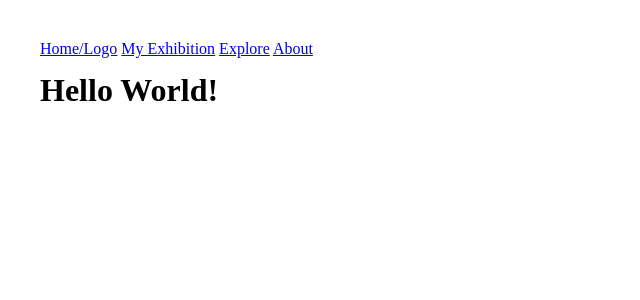
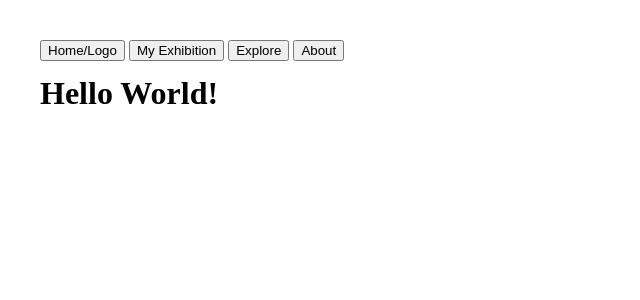
Before and after one commit to hw04/artacquire, a SvelteKit app: page / in a window 1280 px wide. Shown: the top 300 px of the page, without its empty margins (0-640 px from the left). Built offline with nearby package versions, Linux system fonts and the light colour scheme.

Commit message:
Update homepage and layout

```diff
--- a/src/routes/+layout.svelte
+++ b/src/routes/+layout.svelte
@@ -1,16 +1,15 @@
 <script>
+	import { goto } from '$app/navigation'
 	import '../app.css'
 </script>
 
 <nav>
 	<div>
-		<a href="/">Home/Logo</a>
-		<a href="/myexhibition">My Exhibition</a>
-		<a href="/explore">Explore</a>
-		<a href="/about">About</a>
+		<button on:click={() => goto('/')}>Home/Logo</button>
+		<button on:click={() => goto('/myexhibition')}>My Exhibition</button>
+		<button on:click={() => goto('/explore')}>Explore</button>
+		<button on:click={() => goto('/about')}>About</button>
 	</div>
 </nav>
 
 <slot />
-
-<!-- <html lang="en" data-theme="light"></html> -->
```
Also changed, not shown: src/routes/explore/+page.svelte (+47 -1 lines).
